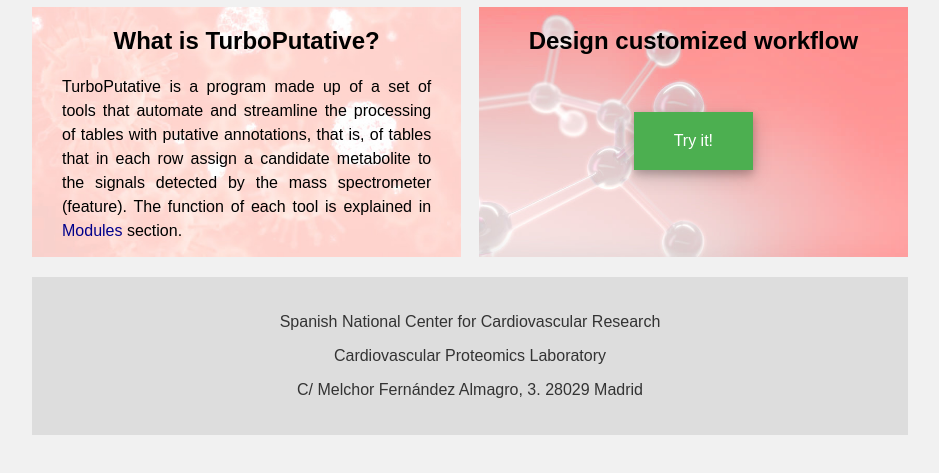
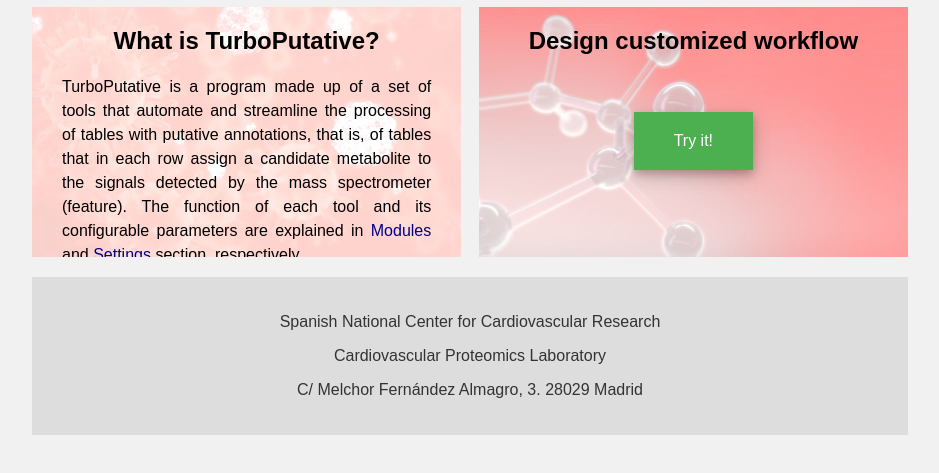
Before and after one commit to rbarreror/TurboPutativeOldWeb, a plain HTML site: page index.html in a window 1280 px wide. Shown: the part 197-670 px from the top of the page, without its empty margins (170-1109 px from the left). Drawn offline with Linux system fonts and the light colour scheme.

Commit message:
Add files via upload

```diff
--- a/index.html
+++ b/index.html
@@ -108,7 +108,10 @@
                 <p id="introduction">TurboPutative is a program made up of a set of tools that automate and streamline
                     the processing of tables with putative annotations, that is, of tables that in each
                     row assign a candidate metabolite to the signals detected by the mass spectrometer (feature).
-                    The function of each tool is explained in <a href="modules.html" style="text-decoration:none; color:darkblue;">Modules</a> section.
+                    The function of each tool and its configurable parameters are explained in
+                    <a href="modules.html" style="text-decoration:none; color:darkblue;">Modules</a> and
+                    <a href="settings.html" style="text-decoration:none; color:darkblue;">Settings</a>
+                    section, respectively.
                 </p>
             </div>
 
```
